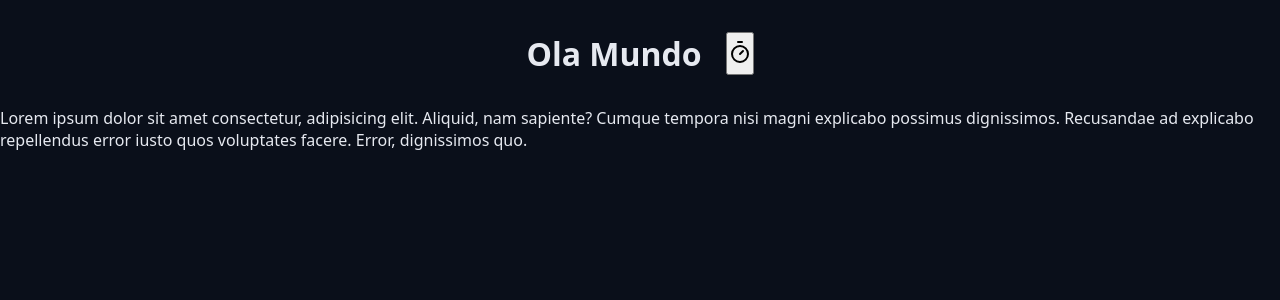
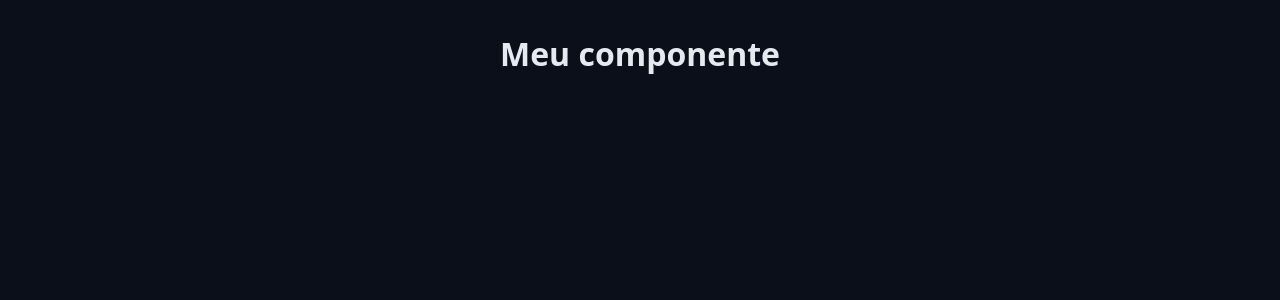
Before and after one commit to JoaovBenjamin/WorkCycle, a React (Vite) app: page / in a window 1280 px wide. Shown: the top 300 px of the page. Built offline with nearby package versions, Linux system fonts and the light colour scheme.

Commit message:
refactor: alterando organização de arquivos

```diff
--- a/src/App.tsx
+++ b/src/App.tsx
@@ -1,18 +1,16 @@
-import { TimerIcon } from 'lucide-react'
+import Container from './components/Container'
 import Heading from './components/Heading'
 import './styles/global.css'
 import './styles/theme.css'
 
+
+
 export default function App(){
   return(
     <>
-      <Heading>
-        Ola Mundo
-        <button>
-          <TimerIcon/>
-        </button>
-      </Heading>
-      <p>Lorem ipsum dolor sit amet consectetur, adipisicing elit. Aliquid, nam sapiente? Cumque tempora nisi magni explicabo possimus dignissimos. Recusandae ad explicabo repellendus error iusto quos voluptates facere. Error, dignissimos quo.</p>
+      <Container>
+        <Heading>Meu componente</Heading>
+      </Container>
     </>
   )
 }
--- a/src/components/Heading.tsx
+++ b/src/components/Heading/index.tsx
@@ -6,7 +6,5 @@ type HeadingProps = {
 }
 
 export default function Heading({children}: HeadingProps) {
-    return <h1 className={styles.heading}>
-        {children}
-    </h1>
+    return <h1 className={styles.heading}> {children} </h1>
 }
```
Also changed, not shown: src/components/Heading/Heading.module.css (renamed from src/components/Heading.module.css), src/styles/global.css (line endings or trailing spaces).
